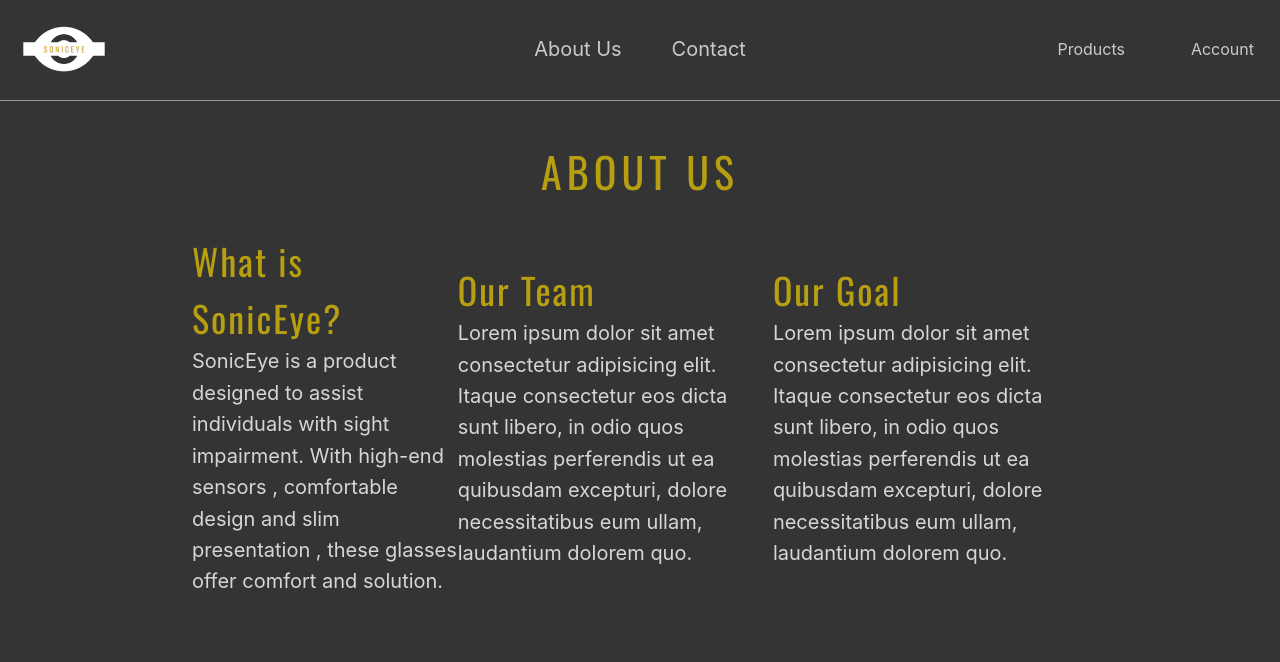
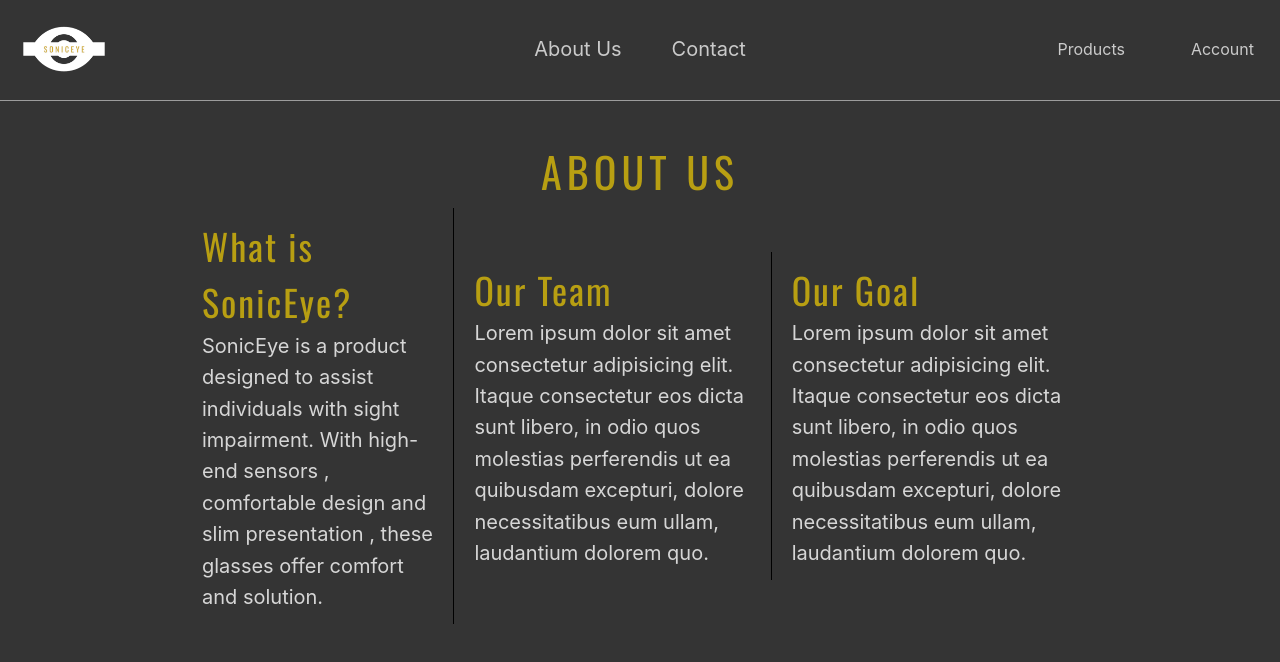
Before and after one commit to ElsonNezaj/soniceye, a React (Create React App) app: page /about in a window 1280 px wide. Shown: the top 662 px of the page. Built offline with nearby package versions, Linux system fonts and the light colour scheme.

Commit message:
added borders for each sections

```diff
--- a/src/components/AboutPage/index.jsx
+++ b/src/components/AboutPage/index.jsx
@@ -7,7 +7,7 @@ export default function AboutPage() {
     <div className={styles.aboutPageContainer}>
       <Typography className={styles.title}>ABOUT US</Typography>
       <div className={styles.infoContainer}>
-        <div className={styles.generalInfoContainer}>
+        <div className={styles.singleInfoContainer}>
           <Typography className={styles.subTitle}>
             {" "}
             What is SonicEye?
@@ -18,7 +18,7 @@ export default function AboutPage() {
             presentation , these glasses offer comfort and solution.
           </Typography>
         </div>
-        <div className={styles.teamInfoContainer}>
+        <div className={styles.singleInfoContainer}>
           <Typography className={styles.subTitle}>Our Team</Typography>
           <Typography className={styles.subContent}>
             Lorem ipsum dolor sit amet consectetur adipisicing elit. Itaque
@@ -27,7 +27,7 @@ export default function AboutPage() {
             ullam, laudantium dolorem quo.
           </Typography>
         </div>
-        <div className={styles.goalInfoContainer}>
+        <div className={styles.singleInfoContainer}>
           <Typography className={styles.subTitle}>Our Goal</Typography>
           <Typography className={styles.subContent}>
             Lorem ipsum dolor sit amet consectetur adipisicing elit. Itaque
--- a/src/components/AboutPage/styles.module.scss
+++ b/src/components/AboutPage/styles.module.scss
@@ -22,6 +22,16 @@
   justify-content: space-between;
   height: 50%;
   align-items: center;
+  gap: 10px;
+}
+
+.singleInfoContainer {
+  border-right: solid 1px black;
+  padding: 10px;
+
+  &:last-child {
+    border-right: none;
+  }
 }
 
 .subTitle {
```
